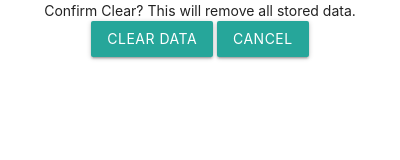
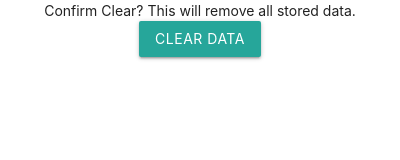
Before and after one commit to DSchaedler/JAM-Launcher, an Electron app: page confirmClearWindow.html in a window 400 px wide. Drawn offline with Linux system fonts and the light colour scheme.

Commit message:
Remove cancel button
window can be closed with the x

```diff
--- a/confirmClearWindow.html
+++ b/confirmClearWindow.html
@@ -14,7 +14,6 @@
 
         <center>
           <button class="btn waves-effec waves-light" type="submit">Clear Data</button>
-          <button class="btn waves-effec waves-light" type="button">Cancel</button>
         </center>
       </form>
     </div>
```
